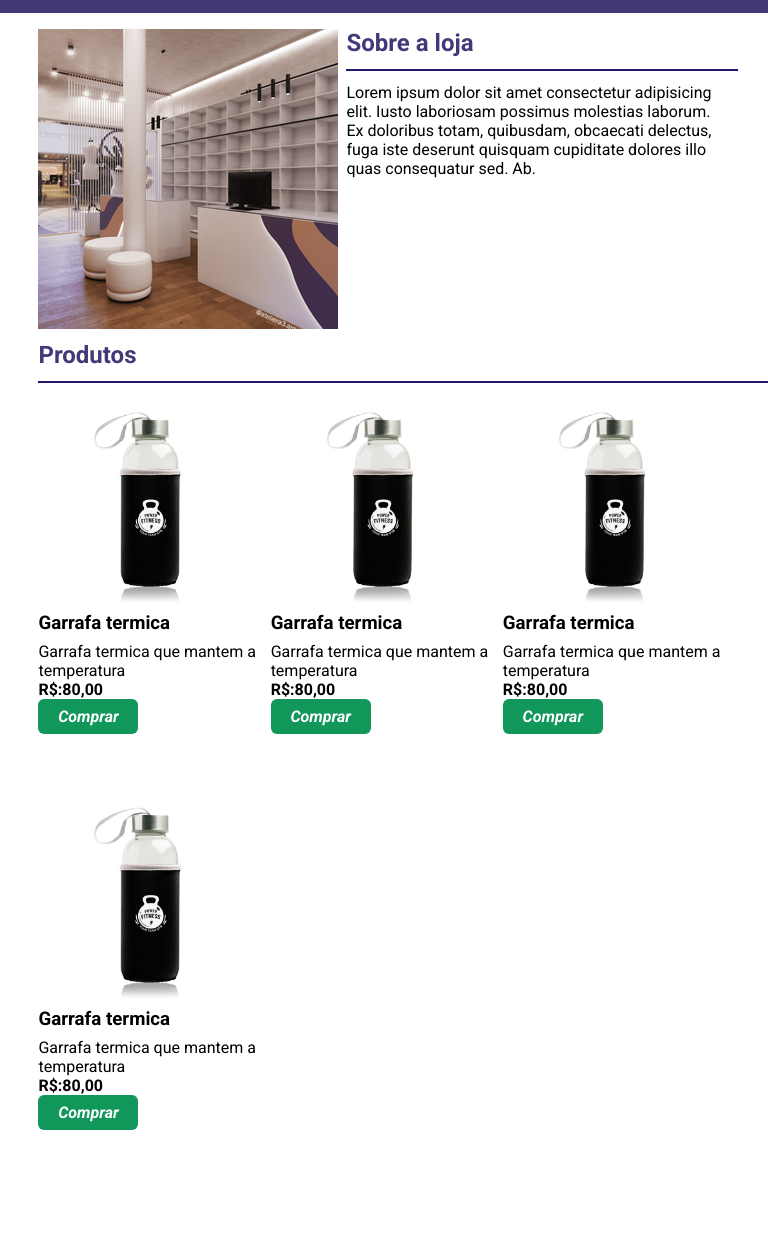
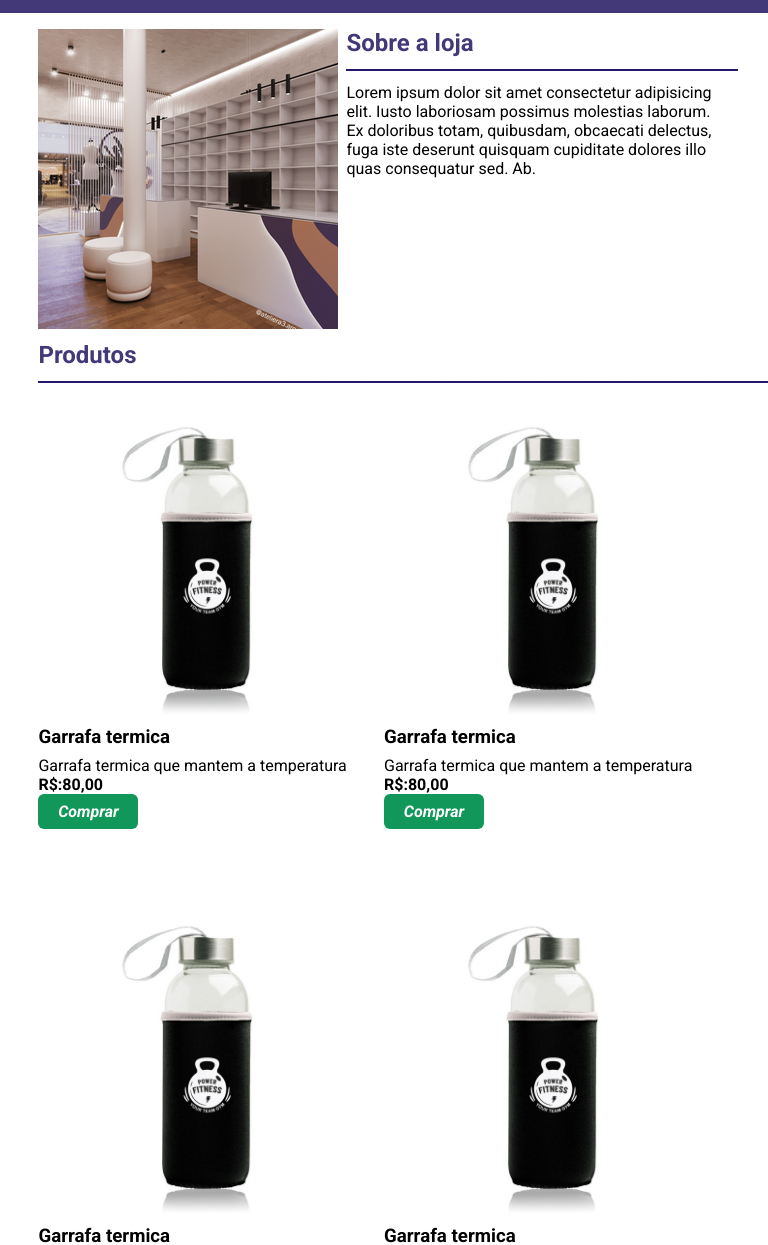
Before and after one commit to WevertonBarbos/Loja-Garrafas, a plain HTML site: page index.html in a window 768 px wide. Shown: the part 62-1307 px from the top of the page. Before the commit the page ends 1200 px from the top, so only its background shows below. Drawn offline with Linux system fonts and the light colour scheme.

Commit message:
Correção de erros no codigo

```diff
--- a/main.css
+++ b/main.css
@@ -56,7 +56,7 @@ header {
 
 .garrafas {
     display: grid;
-    grid-template-columns: repeat(3, 32.6%);
+    grid-template-columns: repeat(4, 25%);
     column-gap: 1%;
     row-gap: 5%;
 }
@@ -138,7 +138,7 @@ button {
         max-width: 90%;
     }
 
-    .noticias {
+    .garrafas {
         grid-template-columns: repeat(2, 49%);
     }
 }
```
